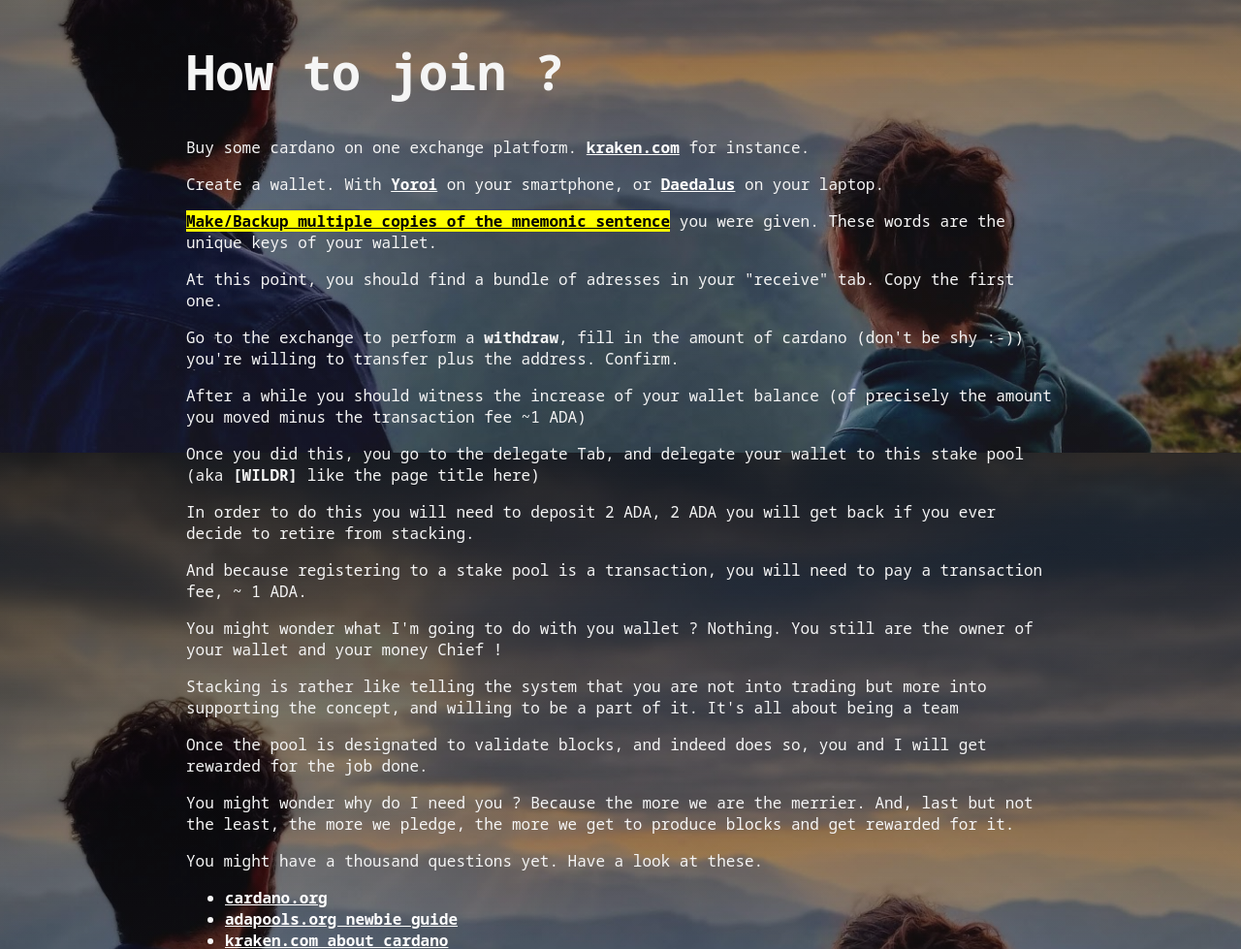
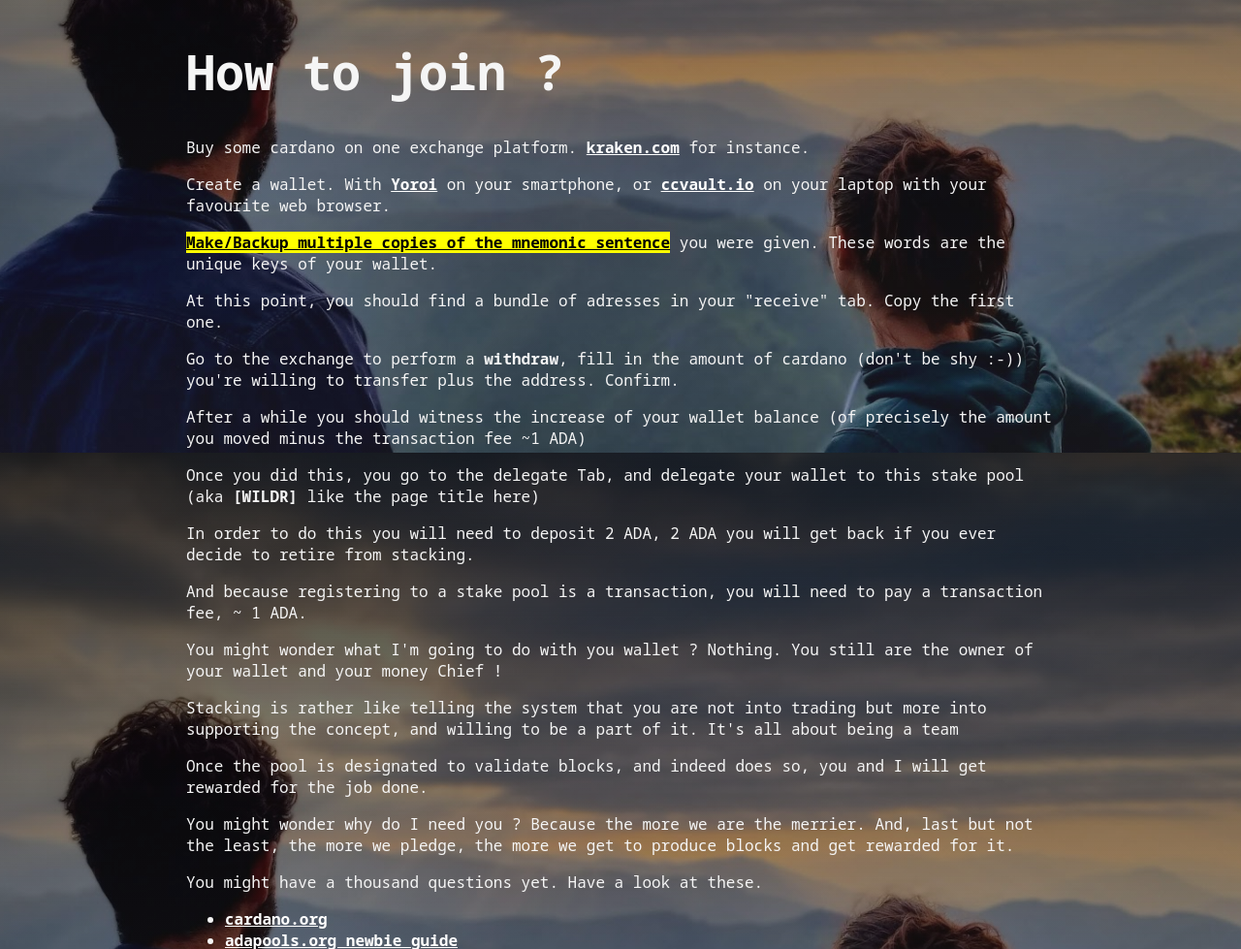
Before and after one commit to getwildr/getwildr.github.io, a plain HTML site: page index.html in a window 1280 px wide. Shown: the part 2733-3712 px from the top of the page at 97% size. Drawn offline with Linux system fonts and the light colour scheme.

Commit message:
daedalus to ccvault.io

```diff
--- a/index.html
+++ b/index.html
@@ -221,7 +221,7 @@
       <h1 style="font-size:50px">How to join ?</h1>
       <div>
         <p>Buy some cardano on one exchange platform. <a href="https://kraken.com" target="_blank">kraken.com</a> for instance.</p>
-        <p>Create a wallet. With <a href="https://yoroi-wallet.com/#/" target="_blank">Yoroi</a> on your smartphone, or <a href="https://daedaluswallet.io/" target="_blank">Daedalus</a> on your laptop.</p>
+        <p>Create a wallet. With <a href="https://yoroi-wallet.com/#/" target="_blank">Yoroi</a> on your smartphone, or <a href="https://ccvault.io" target="_blank">ccvault.io</a> on your laptop with your favourite web browser.</p>
         <p><span class="warning"><b><u>Make/Backup multiple copies of the mnemonic sentence</u></b></span> you were given. These words are the unique keys of your wallet.</p>
         <p>At this point, you should find a bundle of adresses in your "receive" tab. Copy the first one.</p>
         <p>Go to the exchange to perform a <b>withdraw</b>, fill in the amount of cardano (don't be shy :-)) you're willing to transfer plus the address. Confirm.</p>
```
